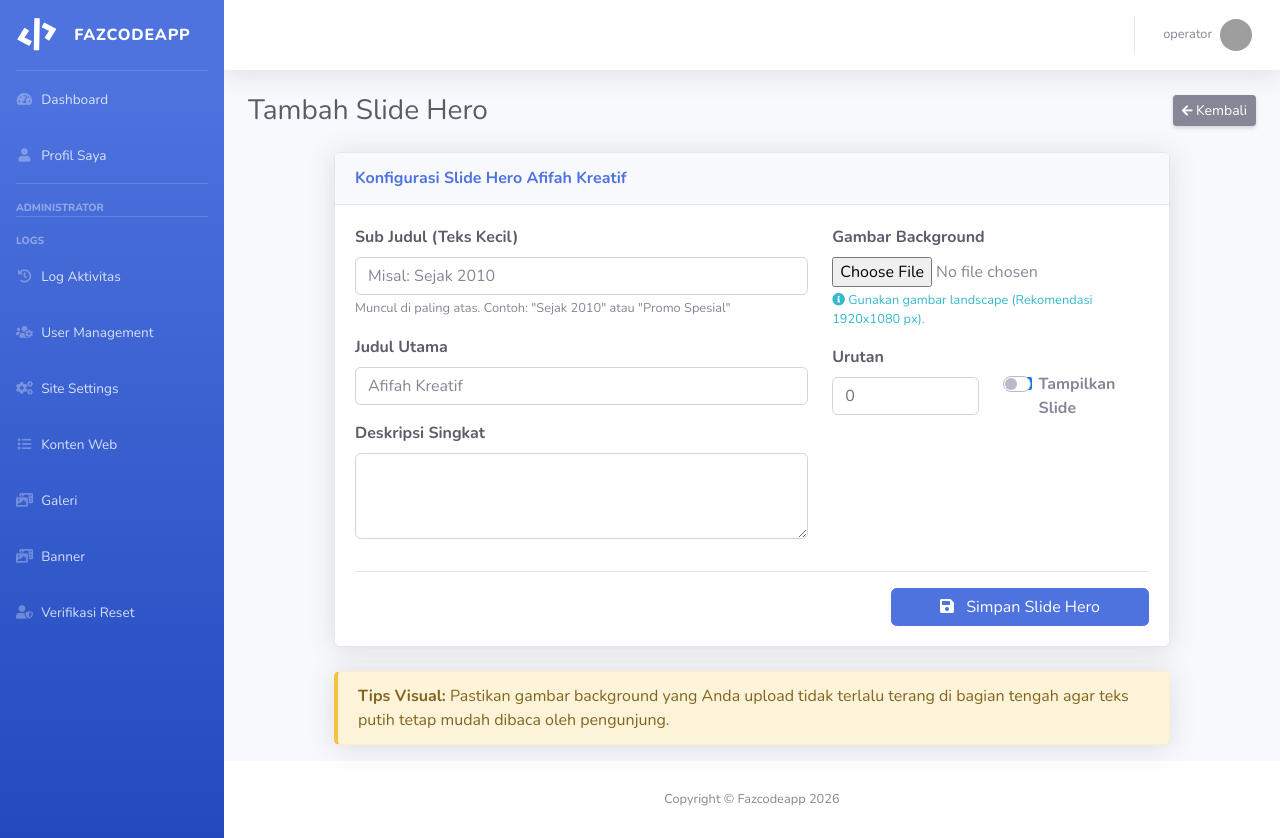
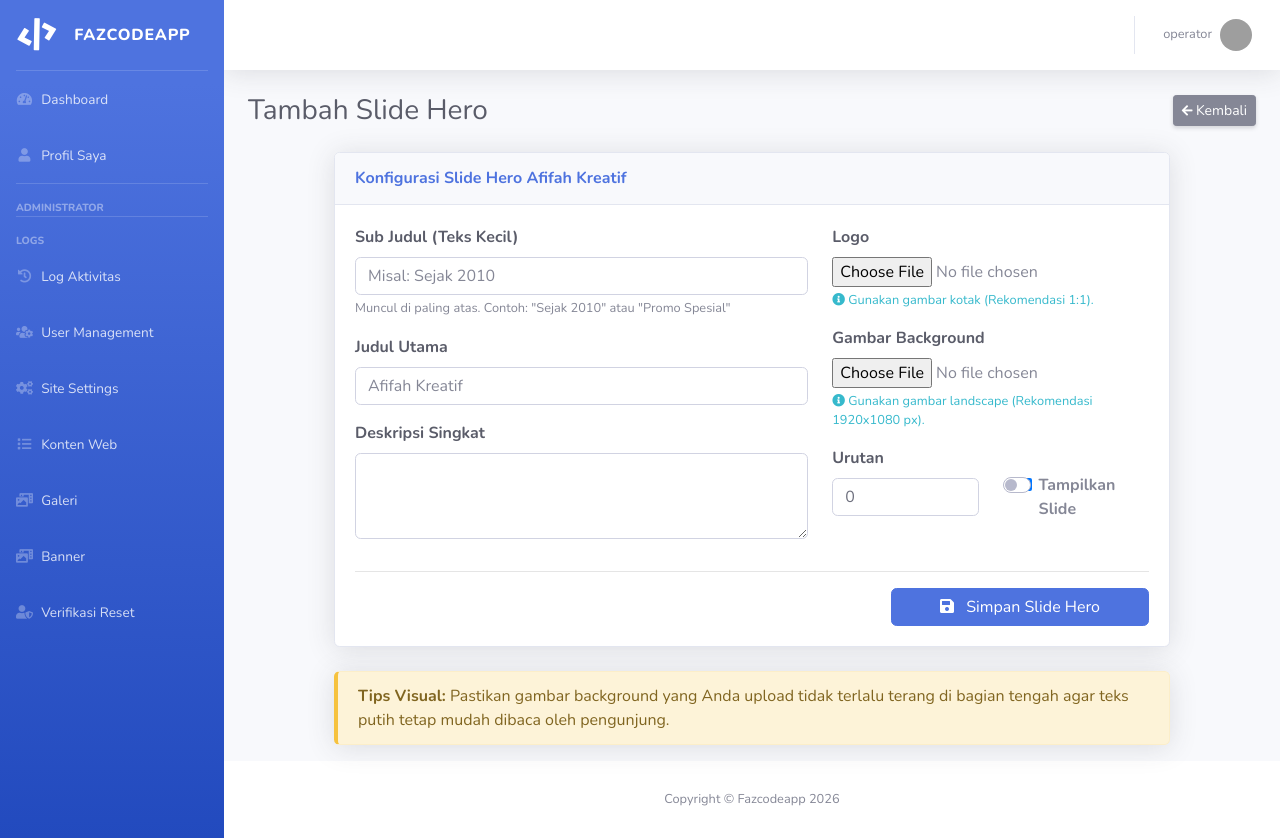
Before and after one commit to lapakngoding/fazcodeapp, a Django app: page /dashboard/hero/add/ in a window 1280 px wide. Run offline with Django 4.2, Linux system fonts and the light colour scheme; a user stored in the database is signed in; data comes from the database, SQL or seed files in the repository; both versions use the stored data as it was after the commit; some libraries are stand-ins or nearby versions; grey boxes are pictures that could not be loaded.

Commit message:
UPTD: hro_form.html

```diff
--- a/templates/apps/rental/dashboard/hero_form.html
+++ b/templates/apps/rental/dashboard/hero_form.html
@@ -39,6 +39,13 @@
 
                         <div class="col-md-5">
                             <div class="form-group mb-3">
+                                <label class="font-weight-bold text-dark">Logo</label>
+                                {{ form.logo }}
+                                <small class="text-info d-block mt-1">
+                                    <i class="fas fa-info-circle"></i> Gunakan gambar kotak (Rekomendasi 1:1).
+                                </small>
+                            </div>
+                            <div class="form-group mb-3">
                                 <label class="font-weight-bold text-dark">Gambar Background</label>
                                 {{ form.gambar_bg }}
                                 <small class="text-info d-block mt-1">
```
Also changed, not shown: db.sqlite3.
